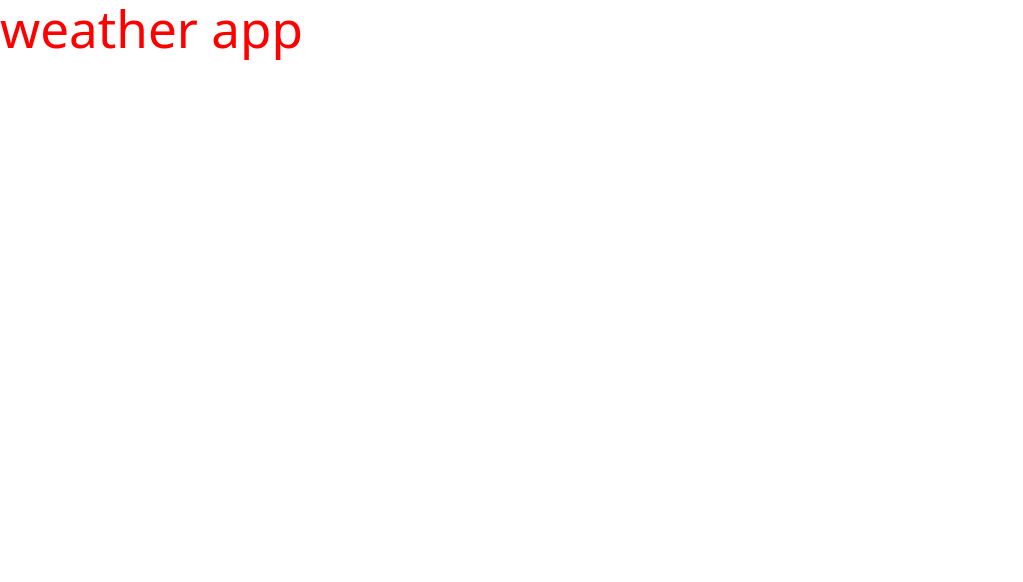
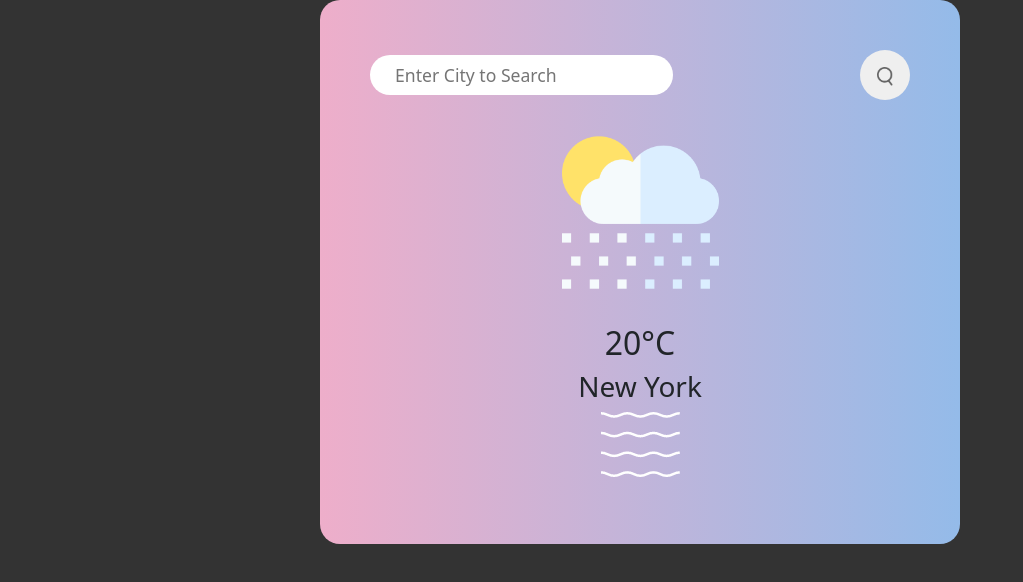
Before and after one commit to SudhakaranV17/javascript_30_days_project_practise, a website built with Vite: page weather app/index.html in a window 1280 px wide. Shown: the whole page, without its empty margins (0-1023 px from the left). Built offline with nearby package versions, Linux system fonts and the light colour scheme.

Commit message:
added search

```diff
--- a/weather app/index.html
+++ b/weather app/index.html
@@ -7,9 +7,31 @@
     <title>Weather App</title>
   </head>
   <body>
-    <div id="app">
-      <h1>weather app</h1>
-    </div>
+    <main>
+      <div class="app">
+        <div class="search">
+          <input
+            type="text"
+            spellcheck="false"
+            placeholder="Enter City to Search"
+          />
+          <button>
+            <img src="./assests/images/search.png" alt="Search icon" />
+          </button>
+        </div>
+        <div class="weather">
+          <img src="./assests/images/rain.png" alt="weather-rainy" />
+          <h2 class="temp">20°C</h2>
+          <h3 class="city">New York</h3>
+          <div class="details">
+            <div class="col">
+              <img src="./assests/images/humidity.png" alt="humidity" />
+              <p class="humidity"></p>
+            </div>
+          </div>
+        </div>
+      </div>
+    </main>
     <script type="module" src="/main.js"></script>
   </body>
 </html>
--- a/weather app/style.scss
+++ b/weather app/style.scss
@@ -26,6 +26,7 @@ body {
   margin: 0;
   padding: 0;
   box-sizing: border-box;
+  background-color: rgba(0, 0, 0, 0.8);
 }
 
 h1 {
--- a/weather app/weather.scss
+++ b/weather app/weather.scss
@@ -1,3 +1,44 @@
-h1 {
-  color: red;
+.app {
+  width: 50%;
+  margin: auto;
+  background: linear-gradient(
+    90deg,
+    rgba(238, 174, 202, 1) 0%,
+    rgba(148, 187, 233, 1) 100%
+  );
+  border-radius: 20px;
+  padding: 50px;
+  display: flex;
+  flex-direction: column;
+  justify-content: center;
+  align-items: center;
+  .search {
+    width: 100%;
+    display: flex;
+    align-items: center;
+    justify-content: space-between;
+    input {
+      border: none;
+      outline: none;
+      padding: 10px 25px;
+      height: 40px;
+      font-size: 1.1rem;
+      border-radius: 30px;
+      margin-right: 20px;
+    }
+    button {
+      border: none;
+      outline: none;
+      border-radius: 50%;
+      width: 50px;
+      height: 50px;
+      cursor: pointer;
+    }
+    img {
+      width: 16px;
+    }
+  }
+  .weather {
+    text-align: center;
+  }
 }
```
Also changed, not shown: weather app/assests/images/clear.png (renamed from weather app/public/assests/images/clear.png), weather app/assests/images/clouds.png (renamed from weather app/public/assests/images/clouds.png), weather app/assests/images/drizzle.png (renamed from weather app/public/assests/images/drizzle.png), weather app/assests/images/humidity.png (renamed from weather app/public/assests/images/humidity.png), weather app/assests/images/mist.png (renamed from weather app/public/assests/images/mist.png), weather app/assests/images/rain.png (renamed from weather app/public/assests/images/rain.png), weather app/assests/images/search.png (renamed from weather app/public/assests/images/search.png), weather app/assests/images/snow.png (renamed from weather app/public/assests/images/snow.png), weather app/assests/images/wind.png (renamed from weather app/public/assests/images/wind.png).
